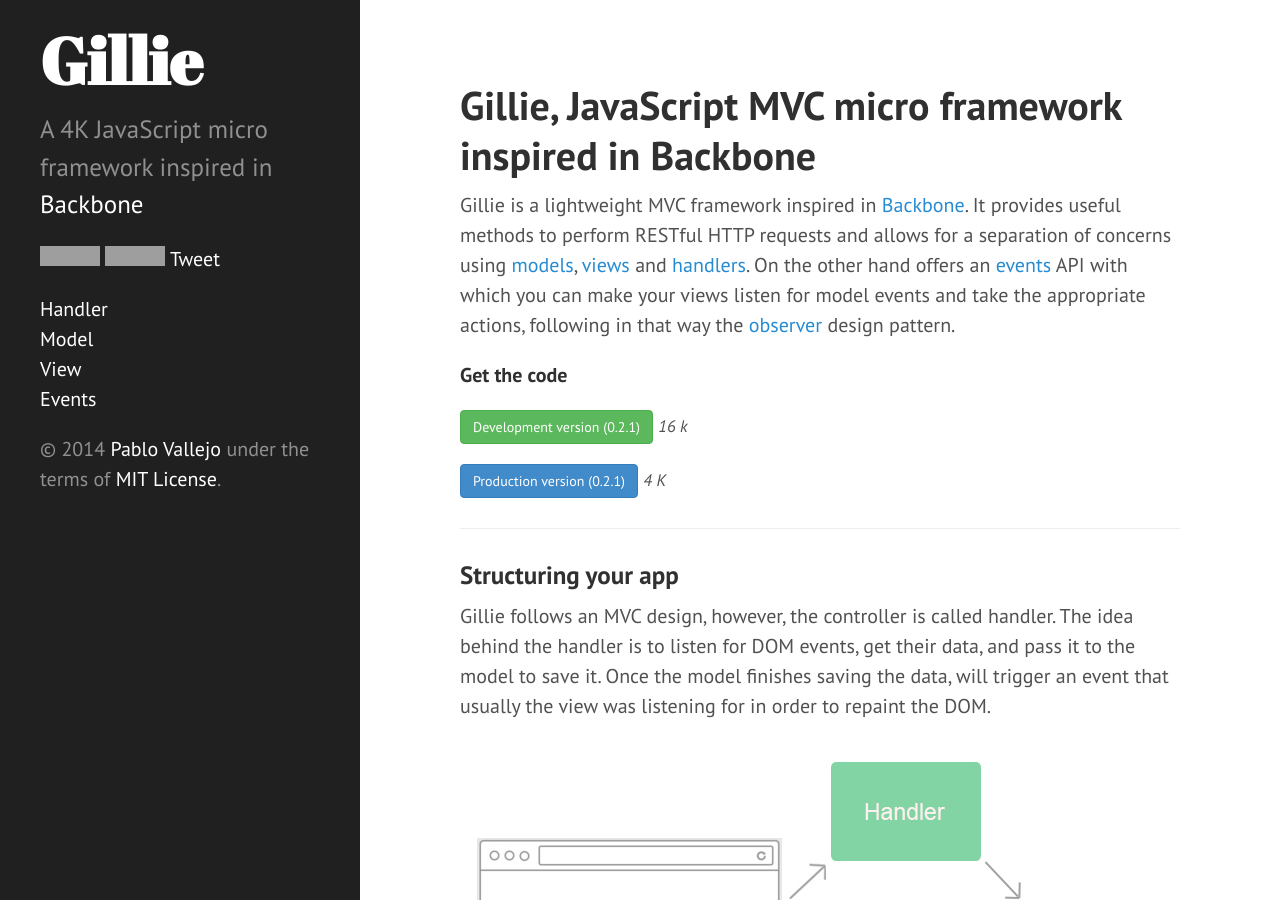
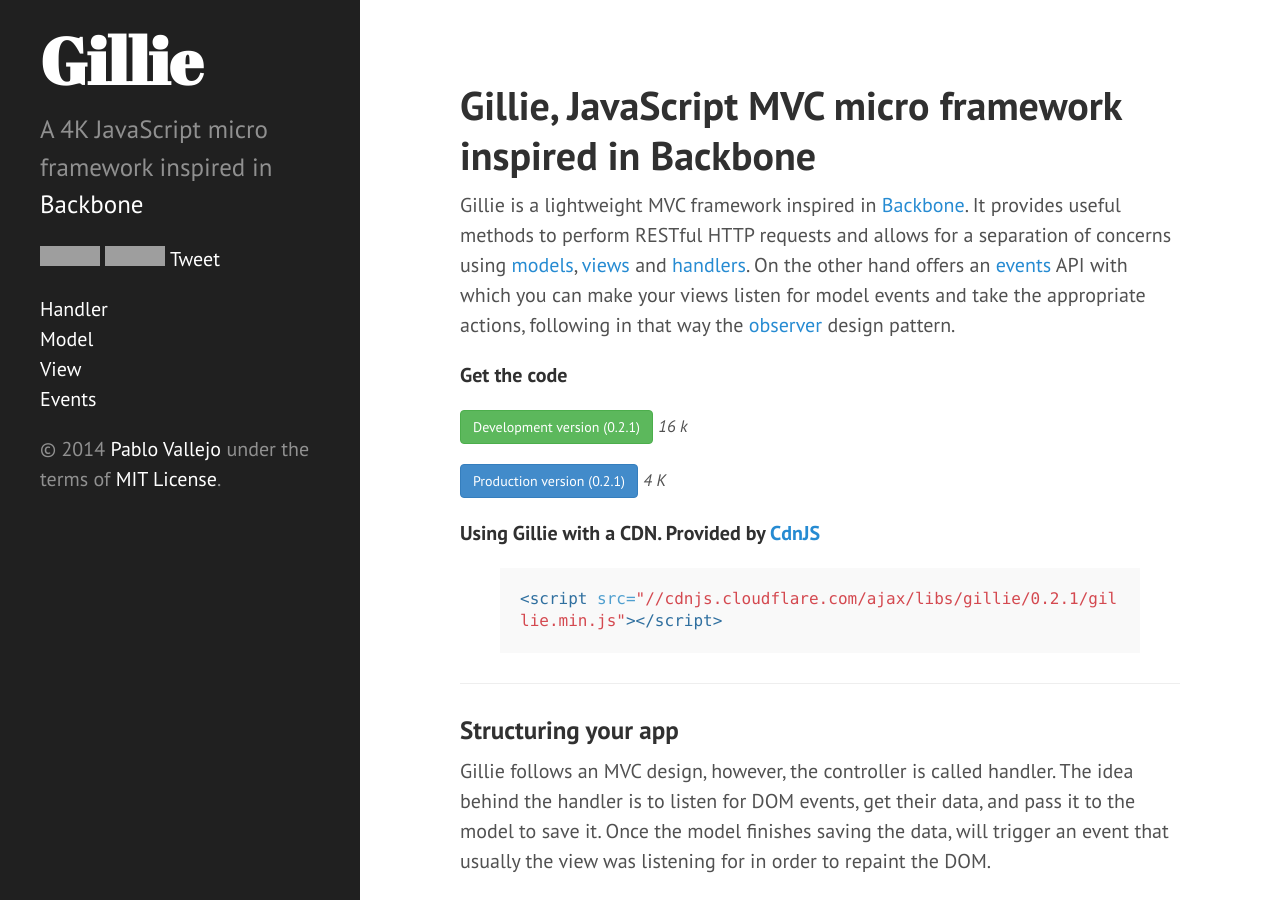
Before and after one commit to PabloVallejo/gillie, a Jekyll site: the page built from _posts/2014-03-06-gillie-javascript-mvc-microframework.md, in a window 1280 px wide and 900 px high. Built offline with Jekyll 4.4.1, drawn with Linux system fonts in a browser that asks for light colours; Markdown is read by kramdown in place of the engine named in the settings; comment, search, counter and statistics services are not loaded; grey boxes are pictures that could not be loaded.

Commit message:
Add inclusion via CDN

```diff
--- a/_posts/2014-03-06-gillie-javascript-mvc-microframework.md
+++ b/_posts/2014-03-06-gillie-javascript-mvc-microframework.md
@@ -11,6 +11,11 @@
 
 <a href="http://pablovallejo.github.io/gillie/dist/gillie.min.js" class="btn btn-primary">Production version (0.2.1)</a>
 <small>_4 K_</small>
+
+**Using Gillie with a CDN. Provided by [CdnJS](http://cdnjs.com/libraries/gillie)**
+{% highlight html %}
+<script src="//cdnjs.cloudflare.com/ajax/libs/gillie/0.2.1/gillie.min.js"></script>
+{% endhighlight %}
 
 
 --------------
```
